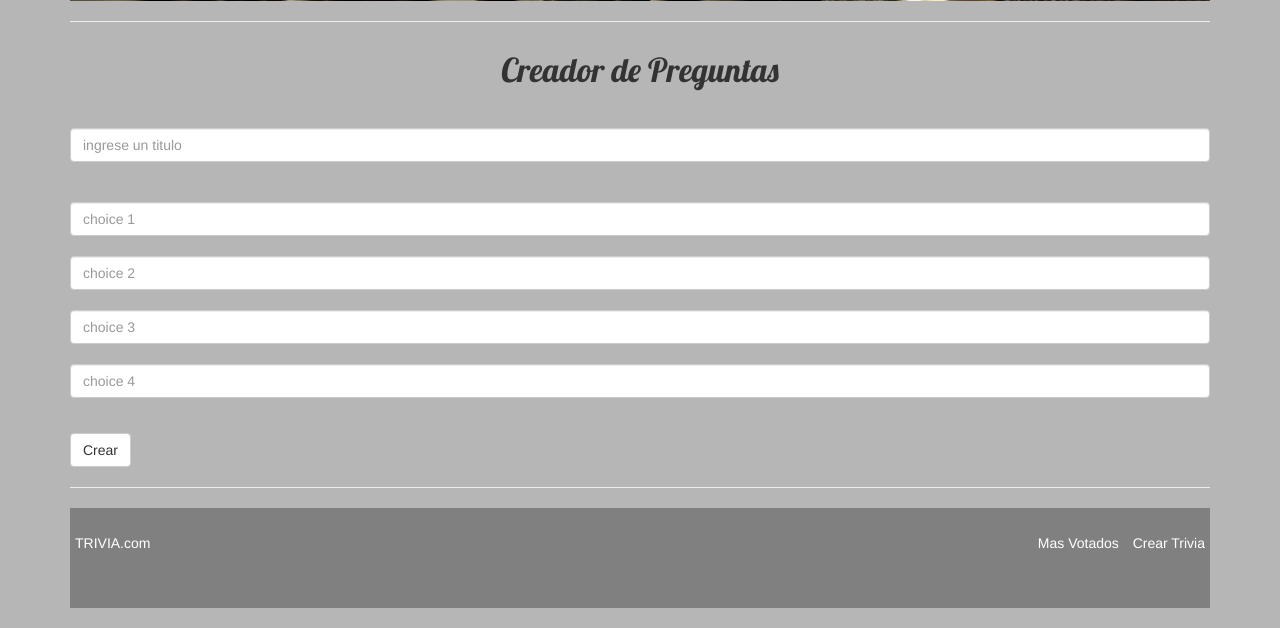
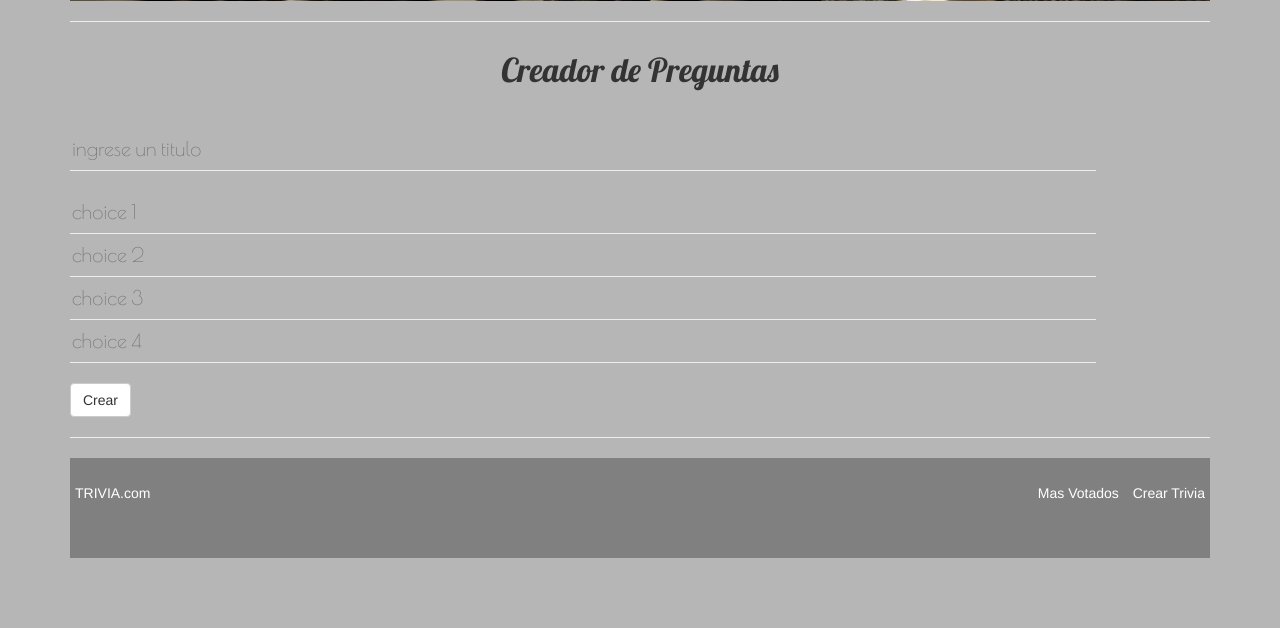
Before and after one commit to TheCraftsmen/bigboxtest, a Django app: page /create/ in a window 1280 px wide. Shown: the part 429-1057 px from the top of the page. After the commit the page ends 987 px from the top, so only its background shows below. Run offline with Django 3.2, Linux system fonts and the light colour scheme; some libraries are stand-ins or nearby versions.

Commit message:
Se mejoraron las animaciones en la pagina haciendola mas interactiva, cambio en el disenio del formulario

```diff
--- a/polls/static/polls/style.css
+++ b/polls/static/polls/style.css
@@ -39,11 +39,14 @@ nav, footer{
 	width: 100%;
 	height: 500px;
 	background: #ccc;
-    -moz-box-shadow: 3px 6px 10px #000000;
+}
+
+
+.principal:hover, .main-banner:hover, footer:hover{
+	-moz-box-shadow: 3px 6px 10px #000000;
     -webkit-box-shadow: 3px 6px 10px #000000;
     box-shadow: 3px 6px 10px #000000;
 }
-
 
 .question-list{
 	list-style-type: none;
@@ -53,6 +56,17 @@ nav, footer{
 	font-size: 20px;
 	text-align: center;
 
+
+}
+
+.especial{
+	transition: 0.5s;
+}
+
+.especial:hover{
+	font-size: 35px;
+	color: #7b5d35;
+	text-decoration: none;
 }
 
 .form-position{
@@ -68,6 +82,7 @@ nav, footer{
 .brown{
 	color: #7b5d35;
 }
+
 
 footer{
 	width: 100%;
@@ -101,3 +116,23 @@ h3{
 	margin-left: 30px;
 	margin-bottom: 30px;
 }
+
+
+.texto-formulario{
+	width: 90%;
+	font-family: 'Poiret One', cursive;
+	font-weight: 400;
+    font-size: 20px;
+    line-height: 4rem;
+    border: none;
+    outline: none;
+    border-bottom: 1px solid #EEEEEE;
+    background-color: #b6b6b6;
+    color: white;
+    transition: 0.5s;
+}
+
+
+.texto-formulario:hover{
+	font-size: 30px;
+}
--- a/polls/templates/polls/create.html
+++ b/polls/templates/polls/create.html
@@ -8,13 +8,13 @@
 
 <form action="{% url 'polls:create'%}" method="post">
 {% csrf_token %}
-	<div class="form-group">
-	    <input class="form-control" type="text" placeholder="ingrese un titulo" name='title' /><br><br>
-	    <input class="form-control" type="text" placeholder="choice 1" name='ch1' /><br>
-	    <input class="form-control" type="text" placeholder="choice 2" name='ch2' /><br>
-	    <input class="form-control" type="text" placeholder="choice 3" name='ch3' /><br>
-	    <input class="form-control" type="text" placeholder="choice 4" name='ch4' /><br>
-	</div>
+	<div>
+	    <input class="texto-formulario" type="text" placeholder="ingrese un titulo" name='title' /><br><br>
+	    <input class="texto-formulario" type="text" placeholder="choice 1" name='ch1' /><br>
+	    <input class="texto-formulario" type="text" placeholder="choice 2" name='ch2' /><br>
+	    <input class="texto-formulario" type="text" placeholder="choice 3" name='ch3' /><br>
+	    <input class="texto-formulario" type="text" placeholder="choice 4" name='ch4' /><br>
+	</div><br>
 <input class="btn btn-default" type="submit" value="Crear" />
 </form>
 
--- a/polls/templates/polls/index.html
+++ b/polls/templates/polls/index.html
@@ -9,7 +9,7 @@
 		{% if latest_question_list %}
 		    <ul class="question-list">
 		    {% for question in latest_question_list %}
-		    	<li><a  class="brown" href="#" id="myLink" value='{{ question.id }}' onclick="doSomething('{{ question.id }}');return false;">{{ question.question_text }}</a></li>
+		    	<li><a  class="brown especial" href="#" id="myLink" value='{{ question.id }}' onclick="doSomething('{{ question.id }}');return false;">{{ question.question_text }}</a></li>
 
 		    {% endfor %}
 		    </ul>
--- a/polls/templates/polls/most_voted.html
+++ b/polls/templates/polls/most_voted.html
@@ -11,7 +11,7 @@
 	{% if most_voted_list %}
 	    <ul class="question-list">
 	    {% for question in most_voted_list %}
-	        <li><a class="brown" href="{% url 'polls:detail' question.id %}">{{ question.question_text }}</a></li>
+	        <li><a class="brown especial" href="{% url 'polls:detail' question.id %}">{{ question.question_text }}</a></li>
 	    {% endfor %}
 	    </ul>
 	{% else %}
```
